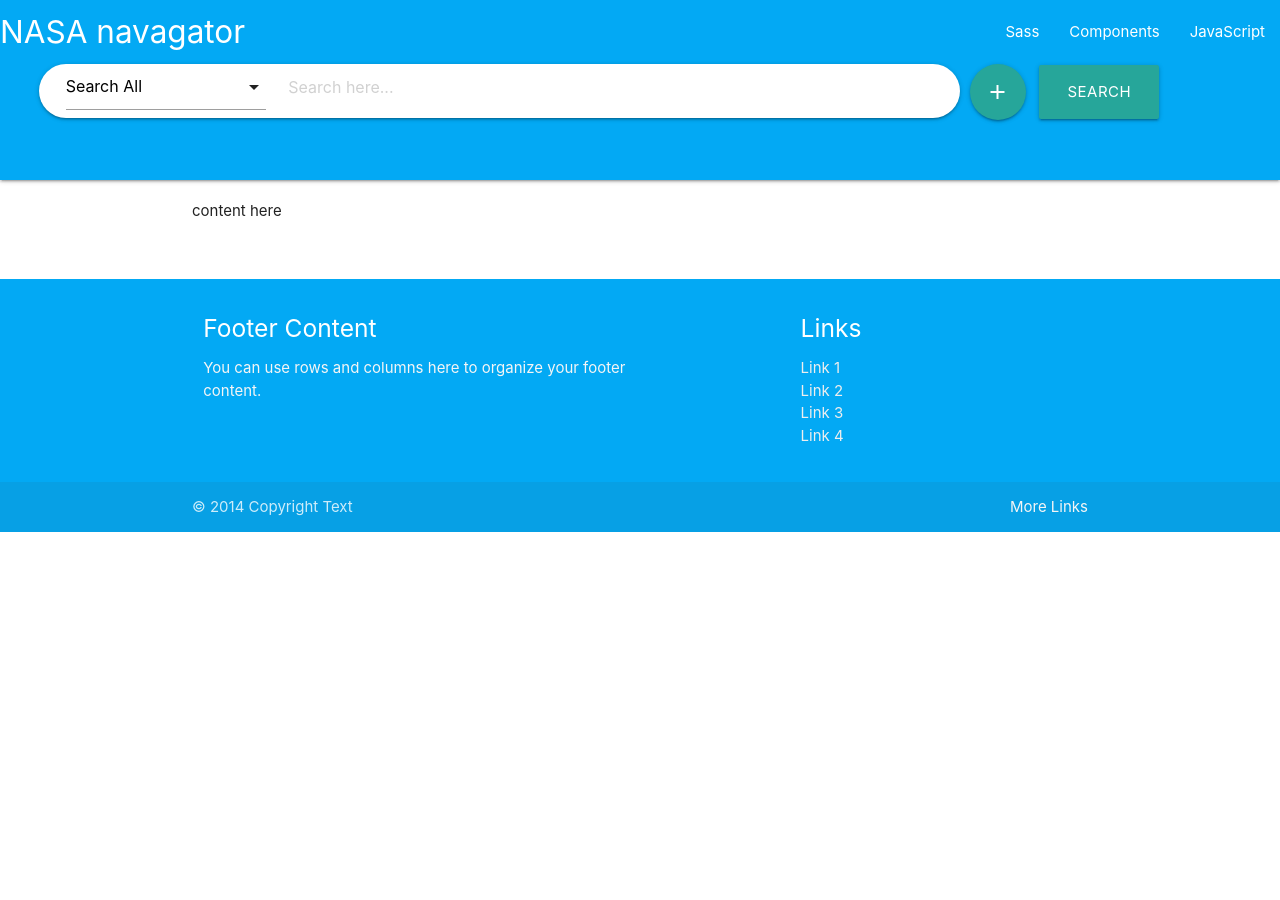
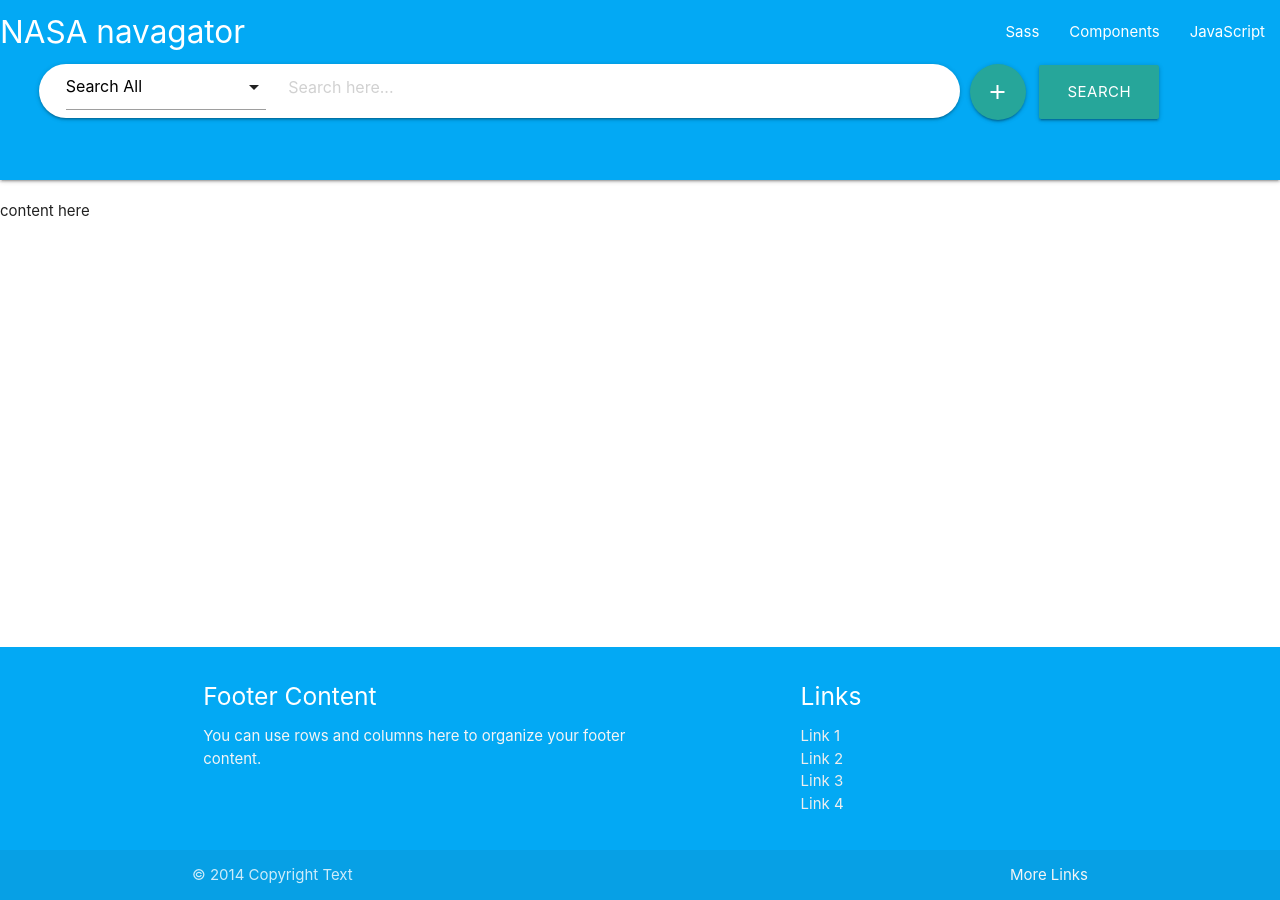
Before and after one commit to mjkern/NASAnavigator, a Jekyll site: the page built from index.html, in a window 1280 px wide. Built offline with Jekyll 4.4.1, drawn with Linux system fonts in a browser that asks for light colours.

Commit message:
sticky footer

```diff
--- a/_includes/header.html
+++ b/_includes/header.html
@@ -36,6 +36,7 @@
                 <div class="row" id="search-actions">
                   <a class="btn-floating btn-large vertical waves-effect waves-light" id="add-criterion"><i class="material-icons">add</i></a>
                   <button id="search-submit" class="btn-large waves-effect waves-light" type="submit" name="action">Search</button>
+                </div>
               </div>
             </div>
           </form>
--- a/_layouts/default.html
+++ b/_layouts/default.html
@@ -5,9 +5,9 @@
 
   <body>
     {% include header.html %}
-    <div class="container">
+    <main>
       {{ content }}
-    </div>
+    </main>
     {% include footer.html %}
   </body>
 
--- a/_sass/overrides.scss
+++ b/_sass/overrides.scss
@@ -25,6 +25,17 @@
 .material-icons.md-light { color: rgba(255, 255, 255, 1); }
 .material-icons.md-light.md-inactive { color: rgba(255, 255, 255, 0.3); }
 
+// sticky footer
+body {
+  display: flex;
+  min-height: 100vh;
+  flex-direction: column;
+}
+
+main {
+  flex: 1 0 auto;
+}
+
 // search bar
 .criterion {
   background-color: $primary-color-text;
```
